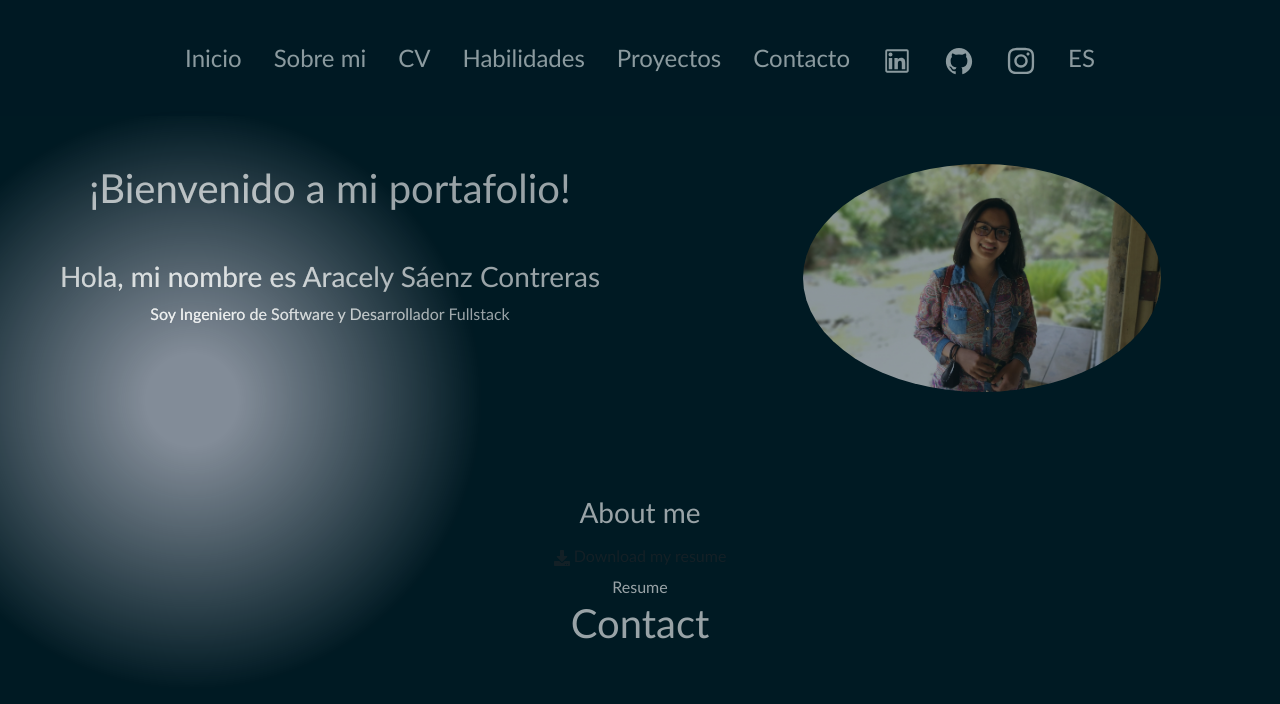
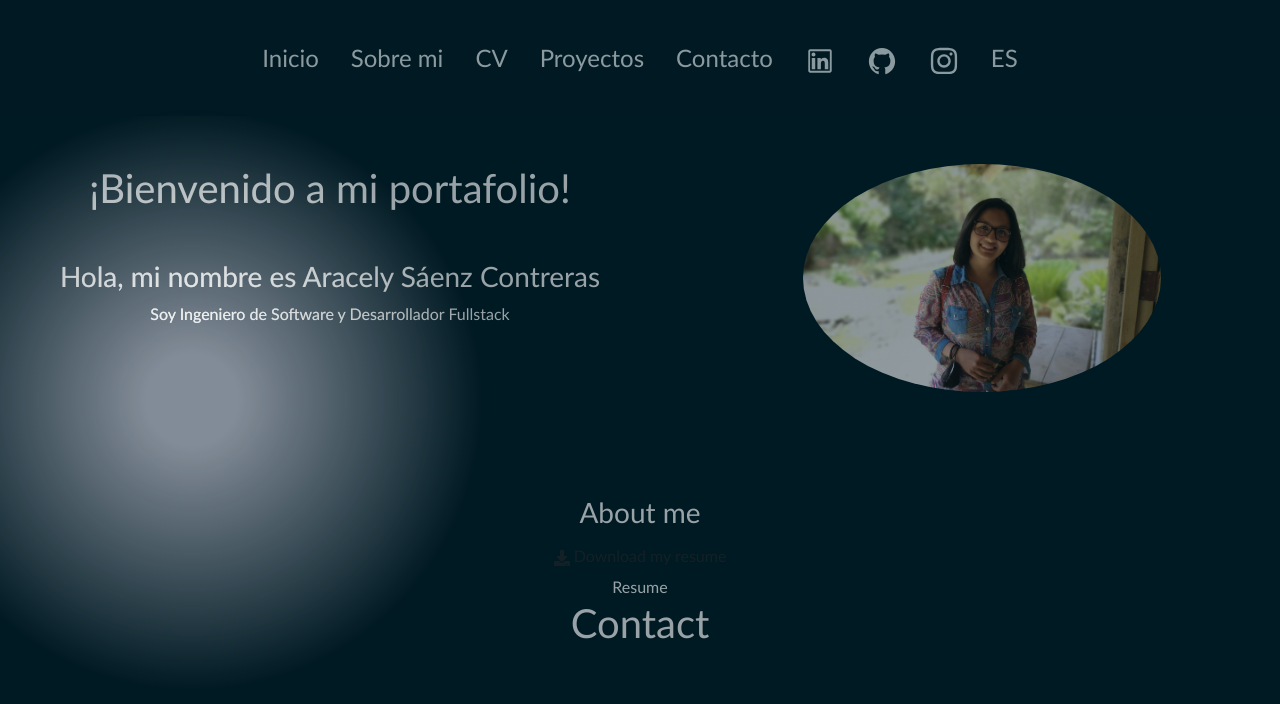
Before and after one commit to AracelySC/Portfolio, a React (Create React App) app in the folder personal-portfolio/: page / in a window 1280 px wide. Shown: the top 704 px of the page. Built offline with nearby package versions, Linux system fonts and the light colour scheme.

Commit message:
Delete skills

```diff
--- a/personal-portfolio/src/components/NavBar/NavBar.js
+++ b/personal-portfolio/src/components/NavBar/NavBar.js
@@ -27,7 +27,6 @@ const NavBar = ({ onLanguagechange, currentLanguage }) => {
               <Nav.Link href="#home">{nav.home}</Nav.Link>
               <Nav.Link href="#about">{nav.about}</Nav.Link>
               <Nav.Link href="#resume">{nav.resume}</Nav.Link>
-              <Nav.Link href="#resume">{nav.skills}</Nav.Link>
               <Nav.Link href="#projects">{nav.projects}</Nav.Link>
               <Nav.Link href="#contact">{nav.contact}</Nav.Link>
               <Nav.Link href="https://www.linkedin.com/in/saenz-contreras/" target="_blank" className="social-icon"><AiOutlineLinkedin size={30} /></Nav.Link>
```
